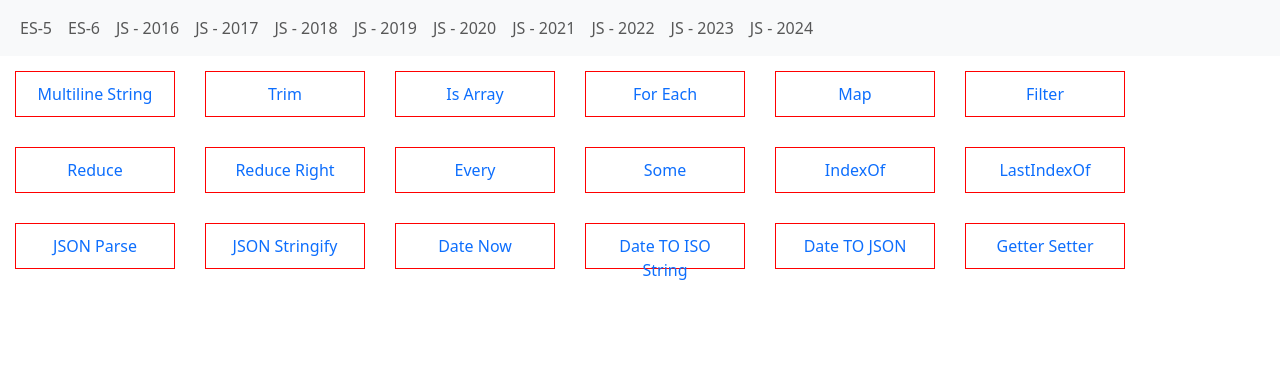
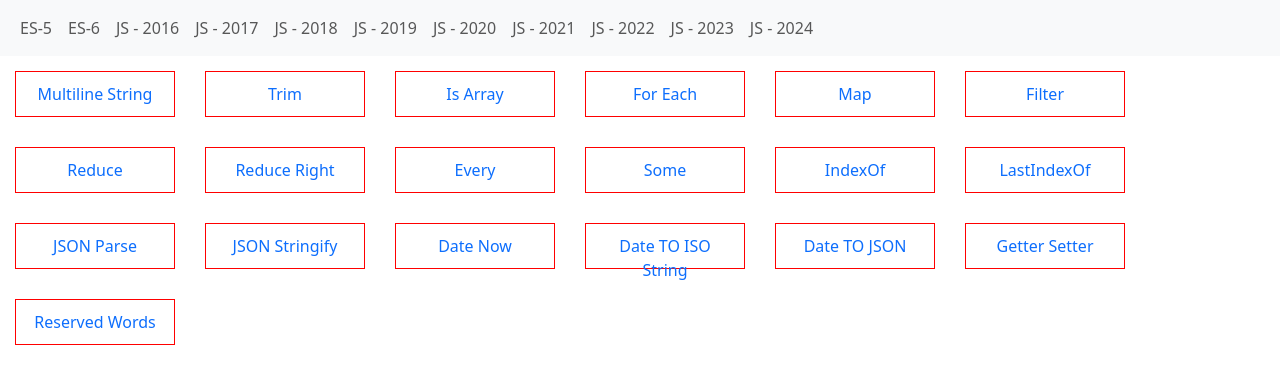
Before and after one commit to divyaPrakash1/ecmascript, an Angular app: page /es-5 in a window 1280 px wide. Shown: the top 384 px of the page. Built offline with nearby package versions, Linux system fonts and the light colour scheme.

Commit message:
reserved words

```diff
--- a/src/app/es-5/es-5-routing.module.ts
+++ b/src/app/es-5/es-5-routing.module.ts
@@ -20,6 +20,7 @@ import { DateNowComponent } from './date-now/date-now.component';
 import { DateToISOStringComponent } from './date-to-isostring/date-to-isostring.component';
 import { DateTOJSONComponent } from './date-tojson/date-tojson.component';
 import { GetterSetterComponent } from './getter-setter/getter-setter.component';
+import { ReservedWordsComponent } from './reserved-words/reserved-words.component';
 
 
 
@@ -104,6 +105,10 @@ const routes: Routes = [
         path: 'getter-setter',
         component: GetterSetterComponent,
       },
+      {
+        path: 'reserved-words',
+        component: ReservedWordsComponent,
+      },
     ],
   }
 ];
--- a/src/app/es-5/es-5.module.ts
+++ b/src/app/es-5/es-5.module.ts
@@ -22,6 +22,7 @@ import { DateNowComponent } from './date-now/date-now.component';
 import { DateToISOStringComponent } from './date-to-isostring/date-to-isostring.component';
 import { DateTOJSONComponent } from './date-tojson/date-tojson.component';
 import { GetterSetterComponent } from './getter-setter/getter-setter.component';
+import { ReservedWordsComponent } from './reserved-words/reserved-words.component';
 
 
 
@@ -47,7 +48,8 @@ import { GetterSetterComponent } from './getter-setter/getter-setter.component';
     DateNowComponent,
     DateToISOStringComponent,
     DateTOJSONComponent,
-    GetterSetterComponent
+    GetterSetterComponent,
+    ReservedWordsComponent,
   ],
   imports: [
     CommonModule,
--- a/src/app/es-5/main-es5-component/main-es5.component.ts
+++ b/src/app/es-5/main-es5-component/main-es5.component.ts
@@ -29,5 +29,6 @@ export class MainES5Component implements OnInit {
     { title: 'Date TO ISO String', link: 'date-to-iso-string' },
     { title: 'Date TO JSON', link: 'date-to-json' },
     { title: 'Getter Setter', link: 'getter-setter' },
+    { title: 'Reserved Words', link: 'reserved-words' },
   ];
 }
--- /dev/null
+++ b/src/app/es-5/reserved-words/reserved-words.component.html
@@ -0,0 +1,3 @@
+<div class="main-reserved-words-container">
+    Hello Reserved Words Component
+</div>
--- /dev/null
+++ b/src/app/es-5/reserved-words/reserved-words.component.ts
@@ -0,0 +1,62 @@
+import { Component, OnInit } from '@angular/core';
+
+@Component({
+  selector: 'ecmspt-reserved-words',
+  templateUrl: './reserved-words.component.html',
+  styleUrl: './reserved-words.component.scss'
+})
+export class ReservedWordsComponent implements OnInit {
+  constructor() { }
+  ngOnInit(): void {
+
+  }
+
+  // ECMAScript 5 Reserved Words
+  // break
+  // case
+  // catch
+  // continue
+  // debugger
+  // default
+  // delete
+  // do
+  // else
+  // finally
+  // for
+  // function
+  // if
+  // in
+  // instanceof
+  // new
+  // return
+  // switch
+  // this
+  // throw
+  // try
+  // typeof
+  // var
+  // void
+  // while
+  // with
+
+  // Future Reserved Words(ES5)
+  // class
+  // const
+  // enum
+  // export
+  // extends
+  // import
+  // super
+
+  // Keywords Reserved in Strict Mode
+  // implements
+  // interface
+  // let
+  // package
+  // private
+  // protected
+  // public
+  // static
+  // yield
+
+}
```
Also changed, not shown: src/app/es-5/reserved-words/reserved-words.component.scss (added).
